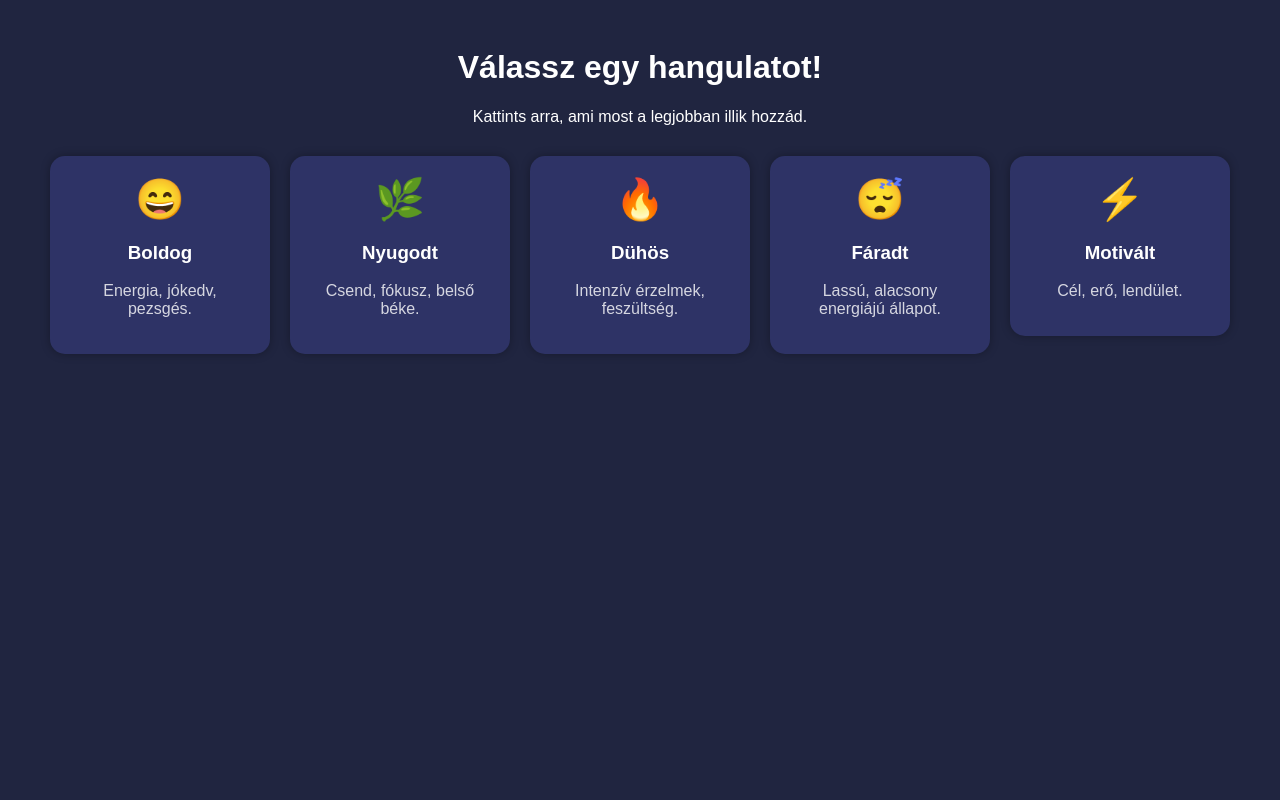
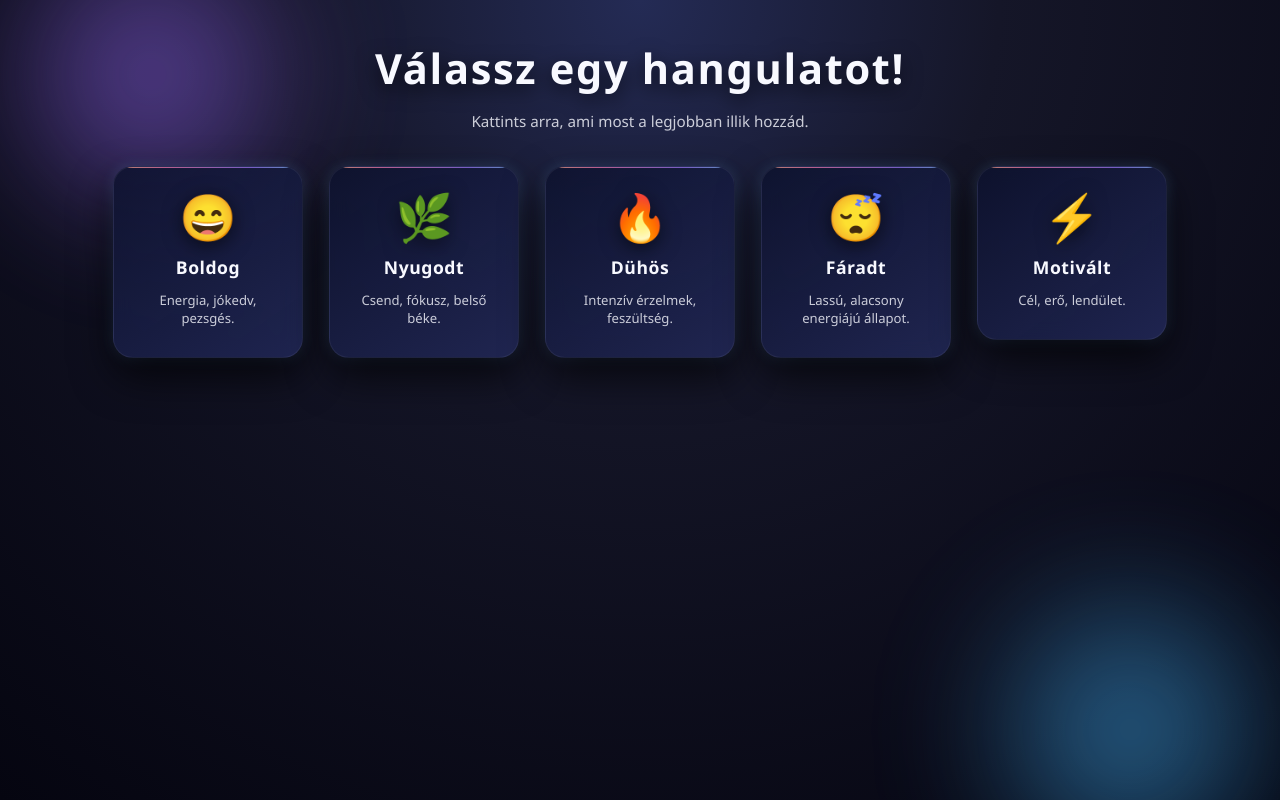
Before and after one commit to olvodisoma/haladoprog_beadando, a Flask app: page / in a window 1280 px wide. Run offline with Flask 3, Linux system fonts and the light colour scheme.

Commit message:
index.html design

```diff
--- /dev/null
+++ b/static/index.css
@@ -0,0 +1,208 @@
+/* ===============================
+   Globális háttér + animált orbok
+================================*/
+
+*,
+*::before,
+*::after {
+    box-sizing: border-box;
+}
+
+body {
+    margin: 0;
+    padding: 40px 20px;
+    font-family: "Segoe UI", system-ui, -apple-system, BlinkMacSystemFont, sans-serif;
+    color: #f8f9ff;
+    text-align: center;
+    min-height: 100vh;
+    overflow-x: hidden;
+    position: relative;
+
+    /* Fő gradient háttér */
+    background: radial-gradient(circle at top, #242b55 0, #151628 35%, #050510 100%);
+}
+
+/* Fénygömb 1 */
+body::before,
+body::after {
+    content: "";
+    position: fixed;
+    width: 420px;
+    height: 420px;
+    border-radius: 50%;
+    filter: blur(60px);
+    opacity: 0.7;
+    z-index: -1;
+    pointer-events: none;
+    animation: orbMove 26s ease-in-out infinite alternate;
+}
+
+/* Lila orb balra fent */
+body::before {
+    background: radial-gradient(circle, rgba(155,106,255,0.9), transparent 60%);
+    top: -120px;
+    left: -80px;
+}
+
+/* Kék orb jobbra lent */
+body::after {
+    background: radial-gradient(circle, rgba(70,184,255,0.9), transparent 60%);
+    bottom: -140px;
+    right: -60px;
+    animation-delay: 6s;
+}
+
+@keyframes orbMove {
+    0%   { transform: translate3d(0, 0, 0); }
+    50%  { transform: translate3d(40px, -30px, 0); }
+    100% { transform: translate3d(-30px, 40px, 0); }
+}
+
+
+/* ===============================
+   Fő cím + alcím
+================================*/
+
+h1 {
+    font-size: 2.6rem;
+    margin: 0 0 8px;
+    letter-spacing: 0.04em;
+    text-shadow: 0 6px 20px rgba(0,0,0,0.7);
+}
+
+.subtitle {
+    font-size: 0.95rem;
+    opacity: 0.8;
+    margin-bottom: 35px;
+}
+
+
+/* ===============================
+   Mood Grid + Kártyák
+================================*/
+
+.mood-grid {
+    display: flex;
+    justify-content: center;
+    flex-wrap: wrap;
+    gap: 26px;
+    margin-top: 10px;
+}
+
+.mood-link {
+    text-decoration: none;
+    color: inherit;
+}
+
+/* Üveg-szerű kártya */
+.mood-card {
+    width: 190px;
+    padding: 18px 18px 16px;
+    border-radius: 20px;
+
+    background: linear-gradient(
+        145deg,
+        rgba(13, 18, 46, 0.85),
+        rgba(33, 39, 85, 0.9)
+    );
+    border: 1px solid rgba(255, 255, 255, 0.06);
+    box-shadow:
+        0 18px 40px rgba(0, 0, 0, 0.7),
+        0 0 14px rgba(113, 184, 255, 0.2);
+
+    position: relative;
+    overflow: hidden;
+    backdrop-filter: blur(10px);
+
+    transition:
+        transform 0.23s ease,
+        box-shadow 0.23s ease,
+        border-color 0.23s ease,
+        background 0.23s ease;
+}
+
+/* Felső színes fénycsík */
+.mood-card::before {
+    content: "";
+    position: absolute;
+    left: -20%;
+    top: -3px;
+    width: 140%;
+    height: 4px;
+    border-radius: 999px;
+    background: linear-gradient(90deg, #ffdd63, #ff7eb3, #a07bff, #63fff4);
+    opacity: 0.7;
+}
+
+/* Lebegés + glow hoverkor */
+.mood-card:hover {
+    transform: translateY(-8px) scale(1.04);
+    box-shadow:
+        0 24px 55px rgba(0, 0, 0, 0.8),
+        0 0 26px rgba(135, 196, 255, 0.7);
+    border-color: rgba(180, 210, 255, 0.55);
+    background: linear-gradient(
+        145deg,
+        rgba(23, 30, 70, 0.96),
+        rgba(43, 50, 112, 0.98)
+    );
+}
+
+/* Minden második kártya finoman lebeg */
+.mood-card:nth-child(2n) {
+    animation: floatCard 7s ease-in-out infinite;
+}
+
+@keyframes floatCard {
+    0%   { transform: translateY(0); }
+    50%  { transform: translateY(-6px); }
+    100% { transform: translateY(0); }
+}
+
+
+/* ===============================
+   Kártya tartalom
+================================*/
+
+.mood-emoji {
+    font-size: 46px;
+    margin-bottom: 8px;
+    filter: drop-shadow(0 4px 10px rgba(0,0,0,0.6));
+}
+
+.mood-title {
+    margin: 4px 0 6px;
+    font-size: 1.1rem;
+    letter-spacing: 0.03em;
+}
+
+.mood-desc {
+    opacity: 0.8;
+    font-size: 0.82rem;
+    line-height: 1.35;
+}
+
+
+/* ===============================
+   Mobil finomhangolás
+================================*/
+
+@media (max-width: 600px) {
+    body {
+        padding: 30px 16px;
+    }
+
+    h1 {
+        font-size: 2.1rem;
+    }
+
+    .subtitle {
+        font-size: 0.9rem;
+        margin-bottom: 26px;
+    }
+
+    .mood-card {
+        width: 170px;
+        padding: 16px 16px 14px;
+    }
+}
--- a/templates/index.html
+++ b/templates/index.html
@@ -3,30 +3,22 @@
 <head>
     <meta charset="UTF-8">
     <title>MoodBase – Hangulatválasztó</title>
+
+    <link rel="stylesheet" href="{{ url_for('static', filename='index.css') }}">
 </head>
-<body style="background: #202540; color: white; font-family: sans-serif; text-align:center; padding: 20px;">
+<body>
 
     <h1>Válassz egy hangulatot!</h1>
-    <p>Kattints arra, ami most a legjobban illik hozzád.</p>
+    <p class="subtitle">Kattints arra, ami most a legjobban illik hozzád.</p>
 
-    <div style="display: flex; justify-content: center; flex-wrap: wrap; gap: 20px; margin-top: 30px;">
+    <div class="mood-grid">
         {% for mood in moods %}
-        <a href="{{ url_for('mood_page', slug=mood['slug']) }}"
-           style="text-decoration:none; color:white;">
+        <a href="{{ url_for('mood_page', slug=mood['slug']) }}" class="mood-link">
 
-            <div style="
-                width:180px;
-                padding:20px;
-                background:#2e3366;
-                border-radius:15px;
-                box-shadow:0 0 10px rgba(0,0,0,0.3);
-                transition:0.2s;
-            "
-            onmouseover="this.style.transform='scale(1.05)'"
-            onmouseout="this.style.transform='scale(1)'">
-                <div style="font-size:40px;">{{ mood['emoji'] }}</div>
-                <h3>{{ mood['name'] }}</h3>
-                <p style="opacity:0.8;">{{ mood['description'] }}</p>
+            <div class="mood-card">
+                <div class="mood-emoji">{{ mood['emoji'] }}</div>
+                <h3 class="mood-title">{{ mood['name'] }}</h3>
+                <p class="mood-desc">{{ mood['description'] }}</p>
             </div>
 
         </a>
```
